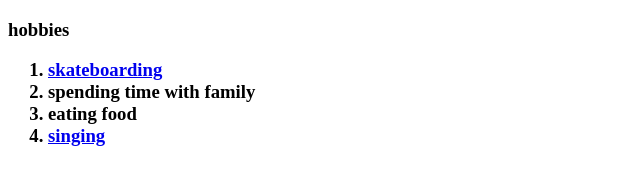
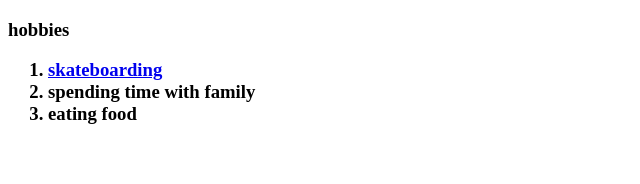
Before and after one commit to pquang/cv, a plain HTML site: page hobbies.html in a window 1280 px wide. Shown: the whole page, without its empty margins (0-640 px from the left). Drawn offline with Linux system fonts and the light colour scheme.

Commit message:
Update hobbies.html

```diff
--- a/hobbies.html
+++ b/hobbies.html
@@ -11,7 +11,7 @@
       <li><a href="https://www.youtube.com/watch?v=hRJd7i7KovY">skateboarding</a> </li>
       <li>spending time with family</li>
       <li>eating food</li>
-      <li><a href="https://www.youtube.com/watch?v=8jvkC12xPj4">singing</a></a></li>
+
 
     </ol>
 
```
